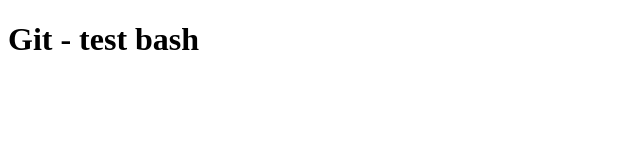
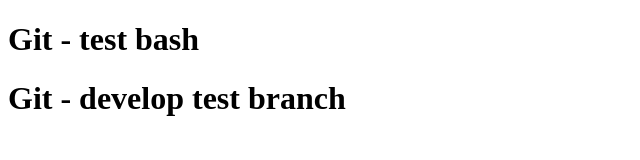
Before and after one commit to Zero2Her-7264/1st-webTest, a plain HTML site: page index.html in a window 1280 px wide. Shown: the whole page, without its empty margins (0-640 px from the left). Drawn offline with Linux system fonts and the light colour scheme.

Commit message:
last test develop

```diff
--- a/index.html
+++ b/index.html
@@ -7,5 +7,6 @@
 </head>
 <body>
     <h1> Git - test bash </h1>
+    <h1> Git - develop test branch </h1>
 </body>
 </html>
```
